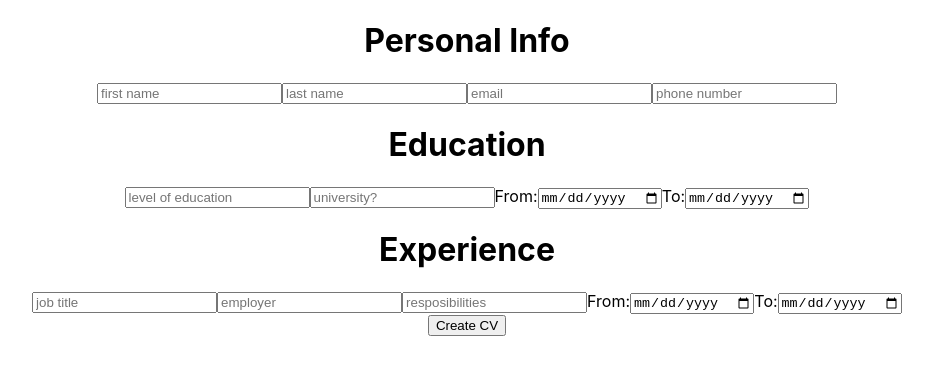
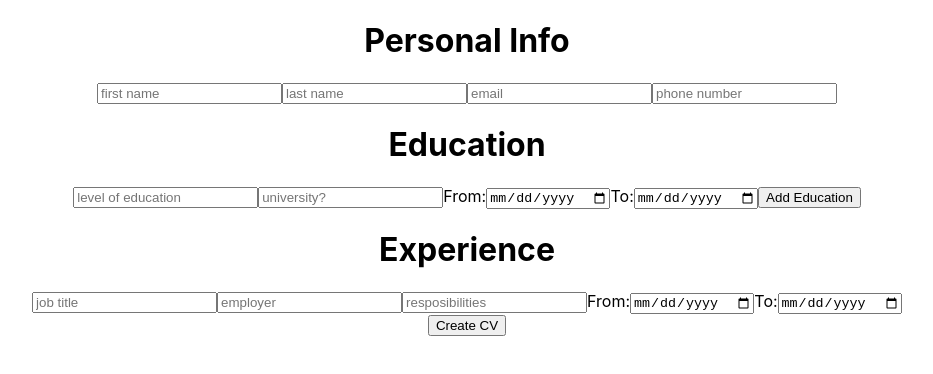
Before and after one commit to pongpwner/cv-project, a React (Create React App) app: page / in a window 1280 px wide. Shown: the top 374 px of the page, without its empty margins (173-1106 px from the left). Built offline with nearby package versions, Linux system fonts and the light colour scheme.

Commit message:
add add education button to education component

```diff
--- a/src/App.js
+++ b/src/App.js
@@ -6,13 +6,20 @@ class App extends Component {
     super(props);
     this.state = {
       personalInfo: {},
-      education: {},
+      education: [{ id: 0 }],
       experience: {},
     };
     this.changePersonalInfo = this.changePersonalInfo.bind(this);
     this.changeEducation = this.changeEducation.bind(this);
     this.changeExperience = this.changeExperience.bind(this);
   }
+  addEducation = () => {
+    console.log("add");
+    this.setState((prevState) => ({
+      education: [...prevState.education, { id: prevState.education.length }],
+    }));
+  };
+
   changePersonalInfo = (target) => {
     this.setState((prevState) => {
       return {
@@ -24,16 +31,15 @@ class App extends Component {
     });
     console.log(this.state);
   };
-  changeEducation = (target) => {
-    this.setState((prevState) => {
-      return {
-        education: {
-          ...prevState.education,
-          [target.name]: target.value,
-        },
-      };
-    });
-    console.log(this.state);
+  changeEducation = (target, id) => {
+    let eduCopy = this.state.education;
+    let item = { ...eduCopy[id] };
+    item[target.name] = target.value;
+    eduCopy[id] = item;
+    console.log("change");
+    //choose by id
+    console.log(this.state.education);
+    this.setState({ education: eduCopy });
   };
   changeExperience = (target) => {
     this.setState((prevState) => {
@@ -44,7 +50,6 @@ class App extends Component {
         },
       };
     });
-    console.log(this.state);
   };
 
   render() {
@@ -57,6 +62,7 @@ class App extends Component {
           changePI={this.changePersonalInfo}
           changeE={this.changeEducation}
           changeEx={this.changeExperience}
+          addEdu={this.addEducation}
         ></InputForm>
       </div>
     );
--- /dev/null
+++ b/src/components/Cv/Cv.jsx
@@ -0,0 +1 @@
+import React from "react";
--- a/src/components/Education/Education.jsx
+++ b/src/components/Education/Education.jsx
@@ -9,13 +9,13 @@ class Education extends Component {
           type="text"
           placeholder="level of education"
           name="eduLevel"
-          onChange={(e) => this.props.change(e.target)}
+          onChange={(e) => this.props.change(e.target, this.props.id)}
         />
         <input
           type="text"
           placeholder="university?"
           name="university"
-          onChange={(e) => this.props.change(e.target)}
+          onChange={(e) => this.props.change(e.target, this.props.id)}
         />
         <label htmlFor="from">From:</label>
         <input
@@ -23,7 +23,7 @@ class Education extends Component {
           id="from"
           placeholder="from"
           name="dateFrom"
-          onChange={(e) => this.props.change(e.target)}
+          onChange={(e) => this.props.change(e.target, this.props.id)}
         />
         <label htmlFor="to">To:</label>
         <input
@@ -31,8 +31,11 @@ class Education extends Component {
           id="to"
           placeholder="to"
           name="dateTo"
-          onChange={(e) => this.props.change(e.target)}
+          onChange={(e) => this.props.change(e.target, this.props.id)}
         />
+        <button type="button" onClick={this.props.add}>
+          Add Education
+        </button>
       </div>
     );
   }
--- a/src/components/InputForm/InputForm.jsx
+++ b/src/components/InputForm/InputForm.jsx
@@ -2,17 +2,28 @@ import React, { Component } from "react";
 import GeneralInfo from "../GeneralInfo/GeneralInfo";
 import Education from "../Education/Education";
 import Experience from "../Experience/Experience";
+
 class InputForm extends Component {
-  constructor(props) {
-    super(props);
-    this.state = {};
-  }
+  // constructor(props) {
+  //   super(props);
+  //   this.state = {};
+  // }
 
   render() {
     return (
       <form action="/" className="input-form">
         <GeneralInfo change={this.props.changePI}></GeneralInfo>
-        <Education change={this.props.changeE}></Education>
+        {this.props.education.map((edu) => {
+          return (
+            <Education
+              key={edu.id}
+              id={edu.id}
+              change={this.props.changeE}
+              add={this.props.addEdu}
+            ></Education>
+          );
+        })}
+
         <Experience change={this.props.changeEx}></Experience>
         <button type="submit"> Create CV</button>
       </form>
```
